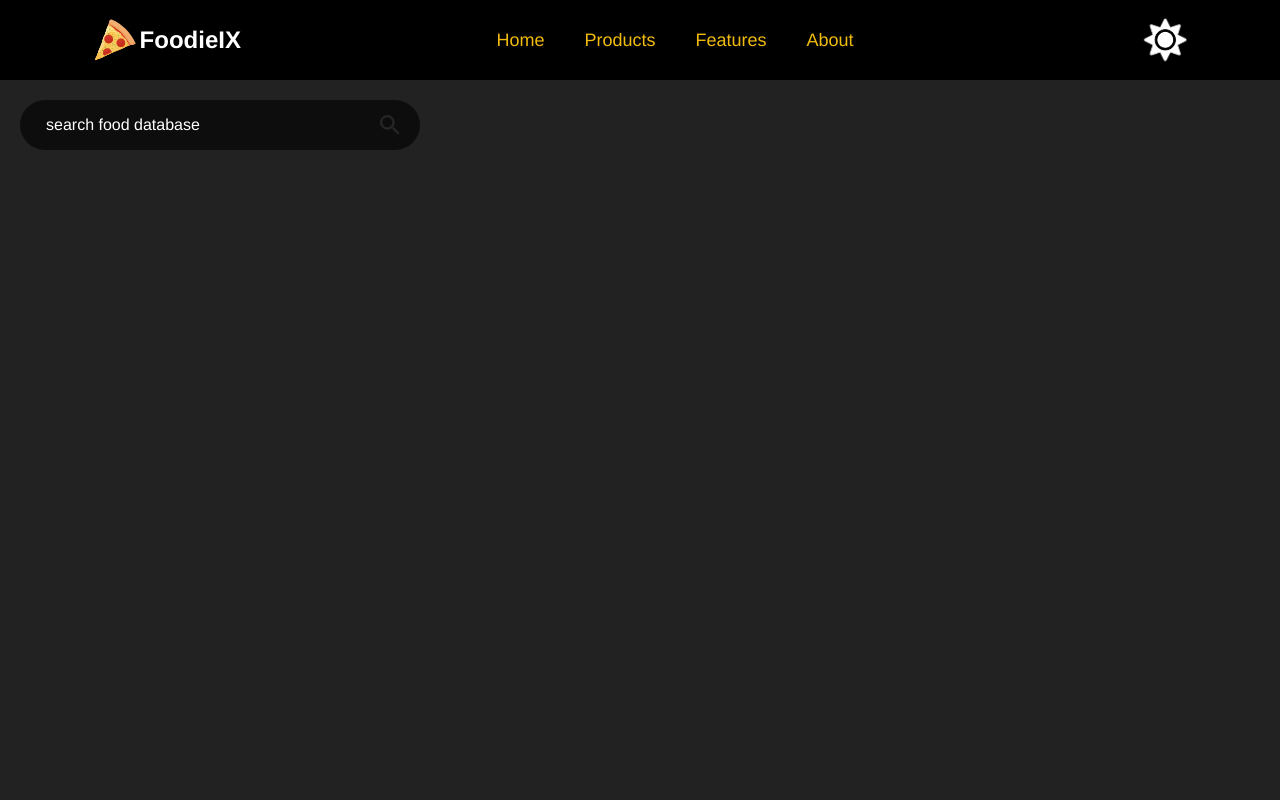
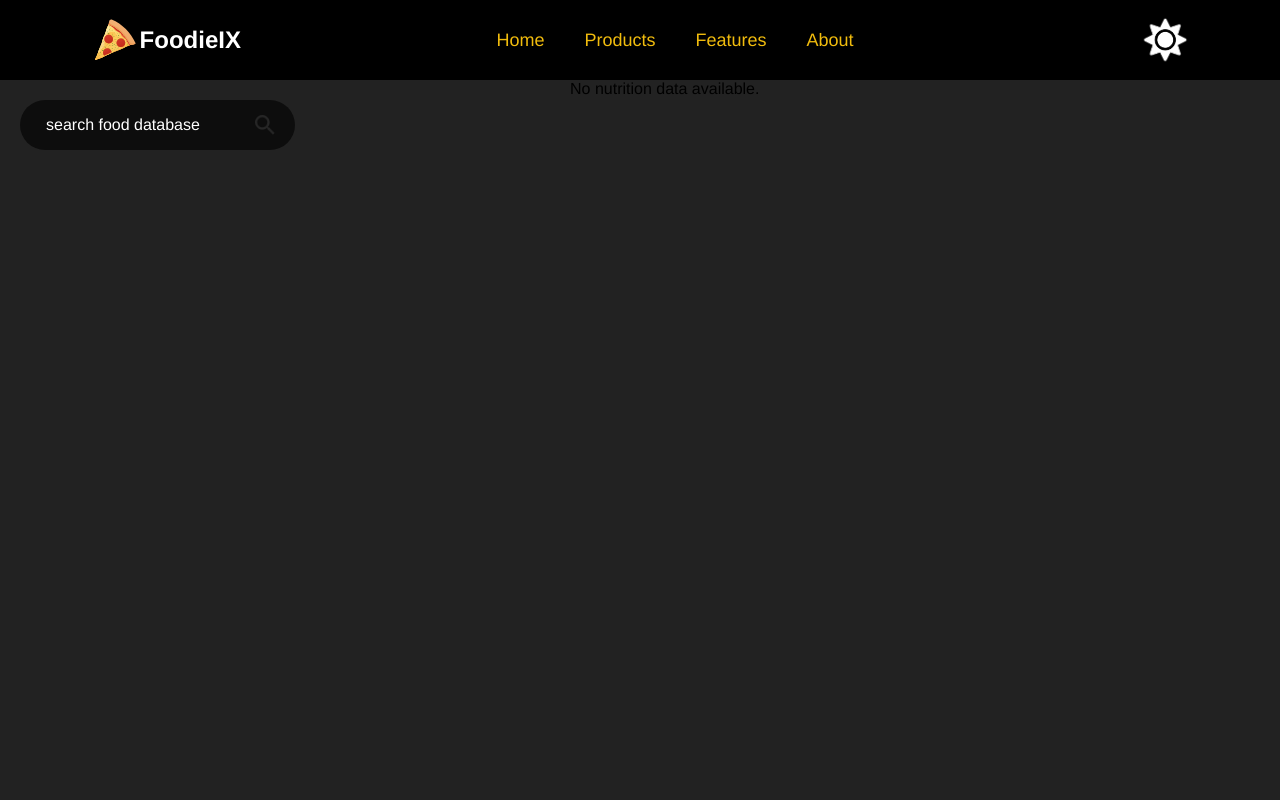
Before and after one commit to Adithej/foodieIX, a React (Vite) app: page / in a window 1280 px wide. Shown: the top 800 px of the page. Built offline with nearby package versions, Linux system fonts and the light colour scheme; no server answers.

Commit message:
nutrition content set-up

```diff
--- /dev/null
+++ b/src/componenets/Nutrition.jsx
@@ -0,0 +1,34 @@
+/* eslint-disable react/prop-types */
+const Nutrition = ({ nutrition }) => {
+  // Check if nutrition data exists before accessing it
+  if (!nutrition || !nutrition.foods || nutrition.foods.length === 0) {
+    return <p>No nutrition data available.</p>;
+  }
+
+  // Access the first food item (assuming single item response)
+  const food = nutrition.foods[0];
+
+  // Access specific properties from the food object
+  const calories = food.nf_calories;
+  const sodium = food.nf_sodium;
+  const protein = food.nf_protein;
+
+  // You can access other properties similarly, using their names
+  // (e.g., nf_total_carbohydrate, nf_total_fat, etc.)
+
+  return (
+    <div>
+      <h2>Nutrition Facts (per can)</h2>
+      {console.log("pic", food.photo.thumb)}
+      <img src={food.photo.thumb} alt="pic" height="100px" />
+      <ul>
+        <li>Calories: {calories}</li>
+        <li>Sodium: {sodium} mg</li>
+        <li>Protein: {protein} g</li>
+        {/* Add more list items for other desired properties */}
+      </ul>
+    </div>
+  );
+};
+
+export default Nutrition;
--- a/src/componenets/SearchBar.css
+++ b/src/componenets/SearchBar.css
@@ -1,5 +1,5 @@
 .search-box {
-  width: 400px;
+  width: 550px;
   display: flex;
   justify-content: space-between;
   align-items: center;
--- a/src/componenets/SearchList.jsx
+++ b/src/componenets/SearchList.jsx
@@ -4,7 +4,7 @@ import "./SearchList.css";
 import { fetchBrandedItem } from "../apis/fetchBrandedItem";
 import { fetchCommonItem } from "../apis/fetchCommonItem";
 
-const SearchList = ({ data, setNutrition }) => {
+const SearchList = ({ data, setData, setNutrition }) => {
   const [list, setList] = useState(1);
   let common = data.common;
   let branded = data.branded;
@@ -12,11 +12,13 @@ const SearchList = ({ data, setNutrition }) => {
   const handleBrandedFetch = (item) => {
     console.log("item", item);
     fetchBrandedItem(item, setNutrition);
+    setData([]);
   };
 
   const handleCommonFetch = (item) => {
     console.log("item ", item);
     fetchCommonItem(item, setNutrition);
+    setData([]);
   };
 
   const renderedCommon = common.slice(0, 10).map((item) => {
--- a/src/pages/AnalyticsPage.css
+++ b/src/pages/AnalyticsPage.css
@@ -1,7 +1,16 @@
+.main-content {
+  display: flex;
+  flex-direction: row;
+}
+
 .search-content {
   margin-left: 20px;
   display: flex;
   flex-direction: column;
-  align-items: flex-start;
-  justify-content: center;
+  /* align-items: flex-start; */
+  /* justify-content: center; */
 }
+
+.nutrition-content {
+  flex-grow: 2;
+}
--- a/src/pages/AnalyticsPage.jsx
+++ b/src/pages/AnalyticsPage.jsx
@@ -2,17 +2,27 @@ import "./AnalyticsPage.css";
 import { useState } from "react";
 import SearchBar from "../componenets/SearchBar";
 import SearchList from "../componenets/SearchList";
+import Nutrition from "../componenets/Nutrition";
 
 const AnalyticsPage = () => {
   const [data, setData] = useState({ common: [], branded: [] });
   const [nutrition, setNutrition] = useState([]);
   return (
-    <div className="search-content">
-      <SearchBar setData={setData} />
-      {(data.common && data.common.length > 0) ||
-      (data.branded && data.branded.length > 0) ? (
-        <SearchList data={data} setNutrition={setNutrition} />
-      ) : null}
+    <div className="main-content">
+      <div className="search-content">
+        <SearchBar setData={setData} />
+        {(data.common && data.common.length > 0) ||
+        (data.branded && data.branded.length > 0) ? (
+          <SearchList
+            data={data}
+            setData={setData}
+            setNutrition={setNutrition}
+          />
+        ) : null}
+      </div>
+      <div className="nutrition-content">
+        <Nutrition nutrition={nutrition} />
+      </div>
     </div>
   );
 };
```
